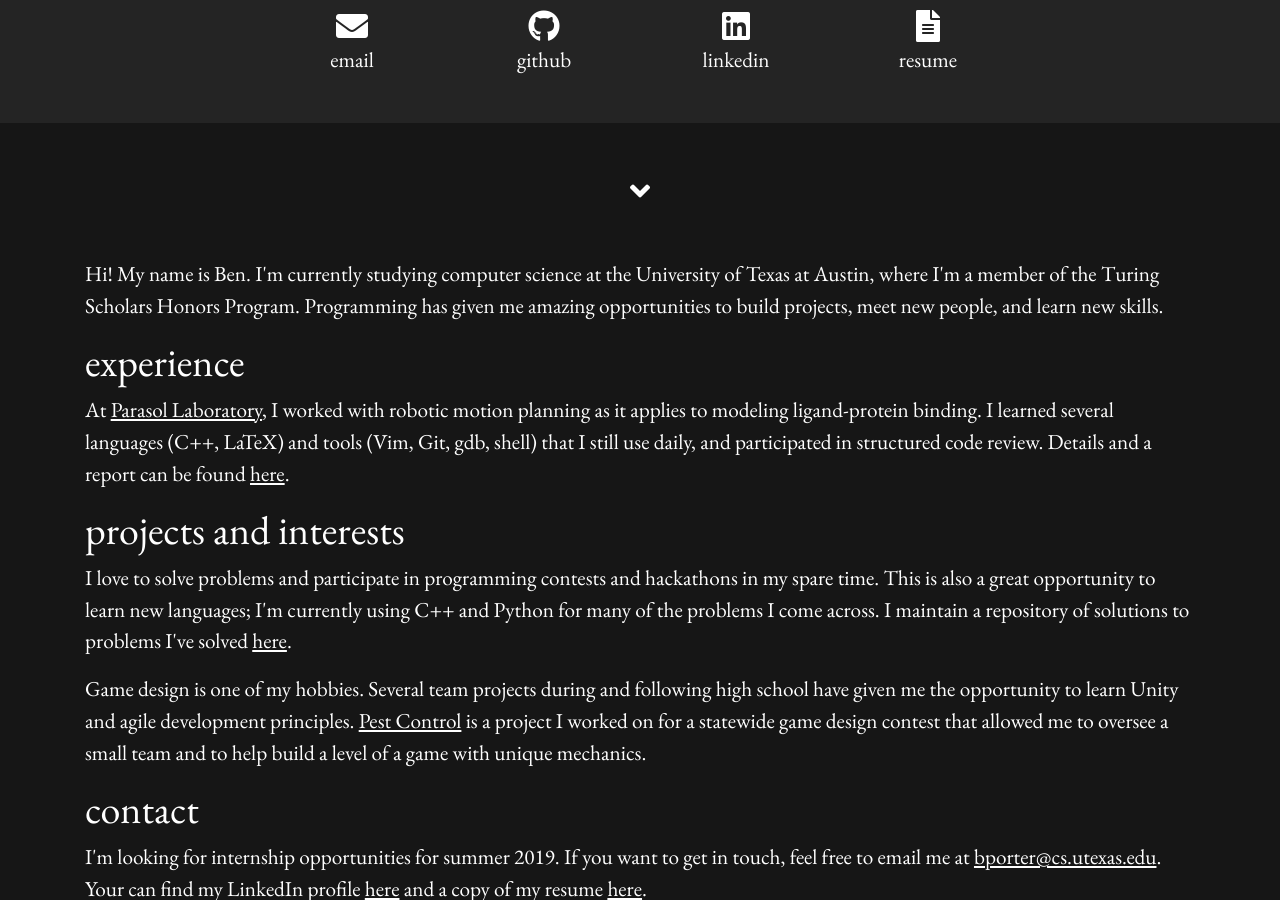
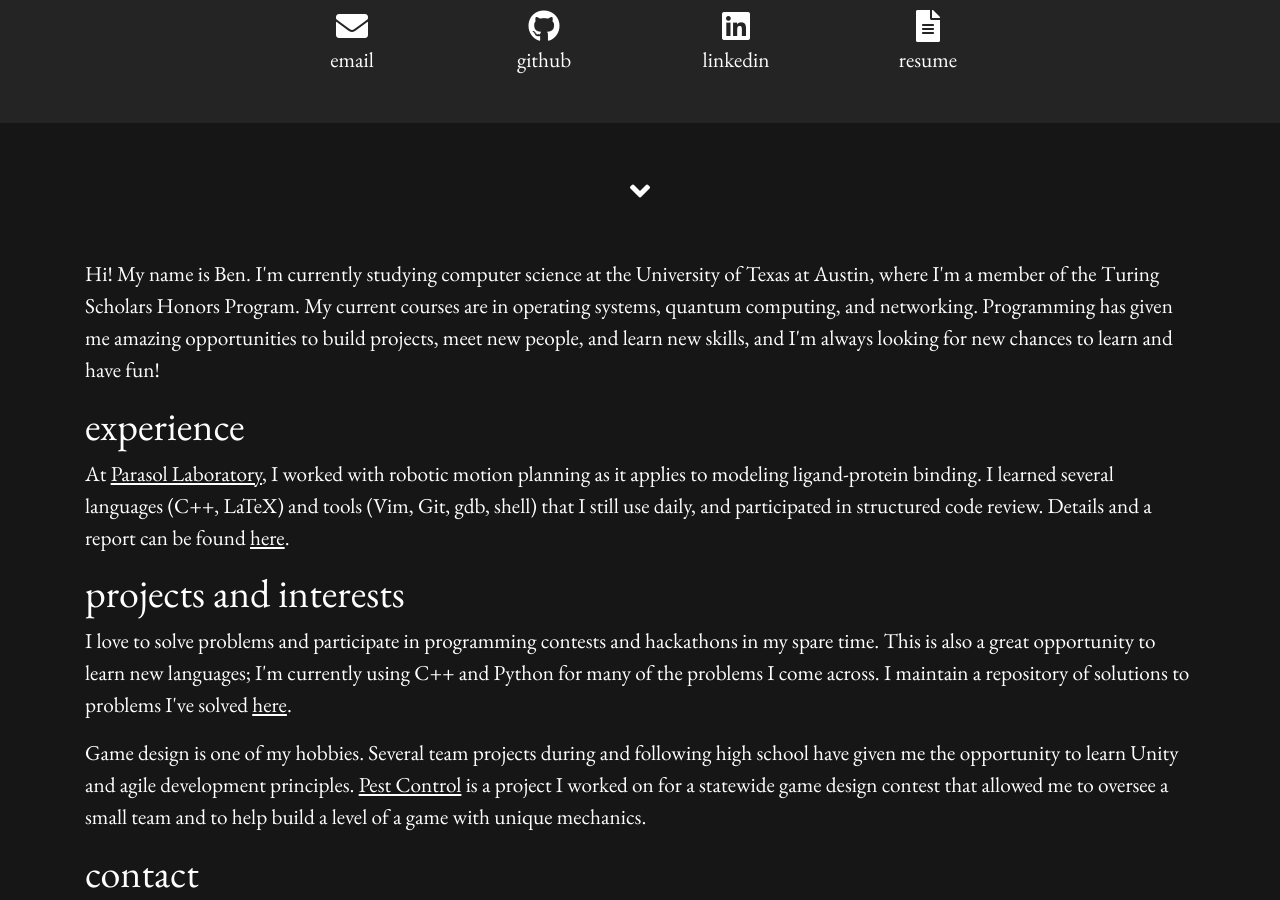
Before and after one commit to bporter816/bporter816.github.io, a Jekyll site: the page built from index.html, in a window 1280 px wide and 900 px high, scrolled down 642 px. Built offline with Jekyll 4.4.1, drawn with Linux system fonts in a browser that asks for light colours; some of the changed text lies outside the part shown.

Commit message:
update index and resume

```diff
--- a/index.html
+++ b/index.html
@@ -38,8 +38,10 @@ layout: default
   <p>
     Hi! My name is Ben. I'm currently studying computer science at the University
     of Texas at Austin, where I'm a member of the Turing Scholars Honors Program.
+    My current courses are in operating systems, quantum computing, and networking.
     Programming has given me amazing opportunities to build projects, meet new
-    people, and learn new skills.
+    people, and learn new skills, and I'm always looking for new chances to
+    learn and have fun!
   </p>
   <h1>experience</h1>
   <p>
@@ -66,7 +68,7 @@ layout: default
   </p>
   <h1>contact</h1>
   <p>
-    I'm looking for internship opportunities for summer 2019. If you want to get
+    I'm looking for internship opportunities for Summer 2019. If you want to get
     in touch, feel free to email me at <a href="{{ site.email_action }}">{{ site.email }}</a>.
     Your can find my LinkedIn profile <a href="{{ site.linkedin }}">here</a> and a
     copy of my resume <a href="resume/resume.pdf">here</a>.
```
Also changed, not shown: 1 other file.
